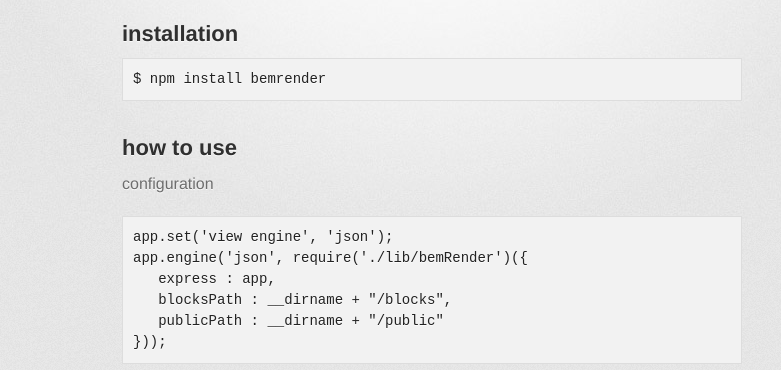
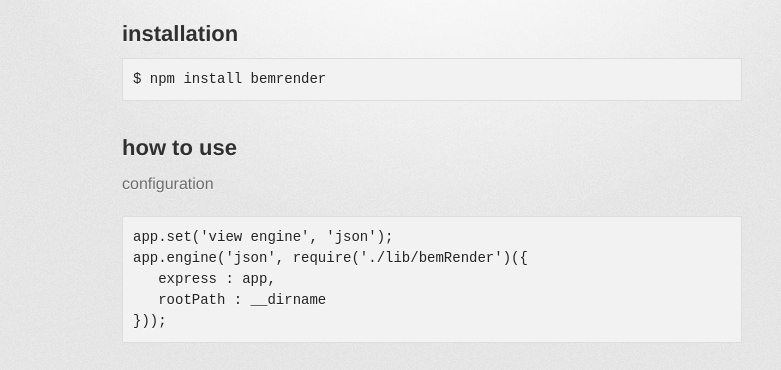
Before and after one commit to ershov-konst/bemRender, a plain HTML site: page index.html in a window 1280 px wide. Shown: the part 346-716 px from the top of the page, without its empty margins (208-989 px from the left). Drawn offline with Linux system fonts and the light colour scheme; a web font is replaced by a local one.

Commit message:
change configuration

```diff
--- a/index.html
+++ b/index.html
@@ -54,8 +54,7 @@
              app.set('view engine', 'json');<br/>
              app.engine('json', require('./lib/bemRender')({<br/>
              &nbsp;&nbsp;&nbsp;express : app,<br/>
-             &nbsp;&nbsp;&nbsp;blocksPath : __dirname + "/blocks",<br/>
-             &nbsp;&nbsp;&nbsp;publicPath : __dirname + "/public"<br/>
+             &nbsp;&nbsp;&nbsp;rootPath : __dirname<br/>
              }));
           </code>
           <p>render</p>
```
